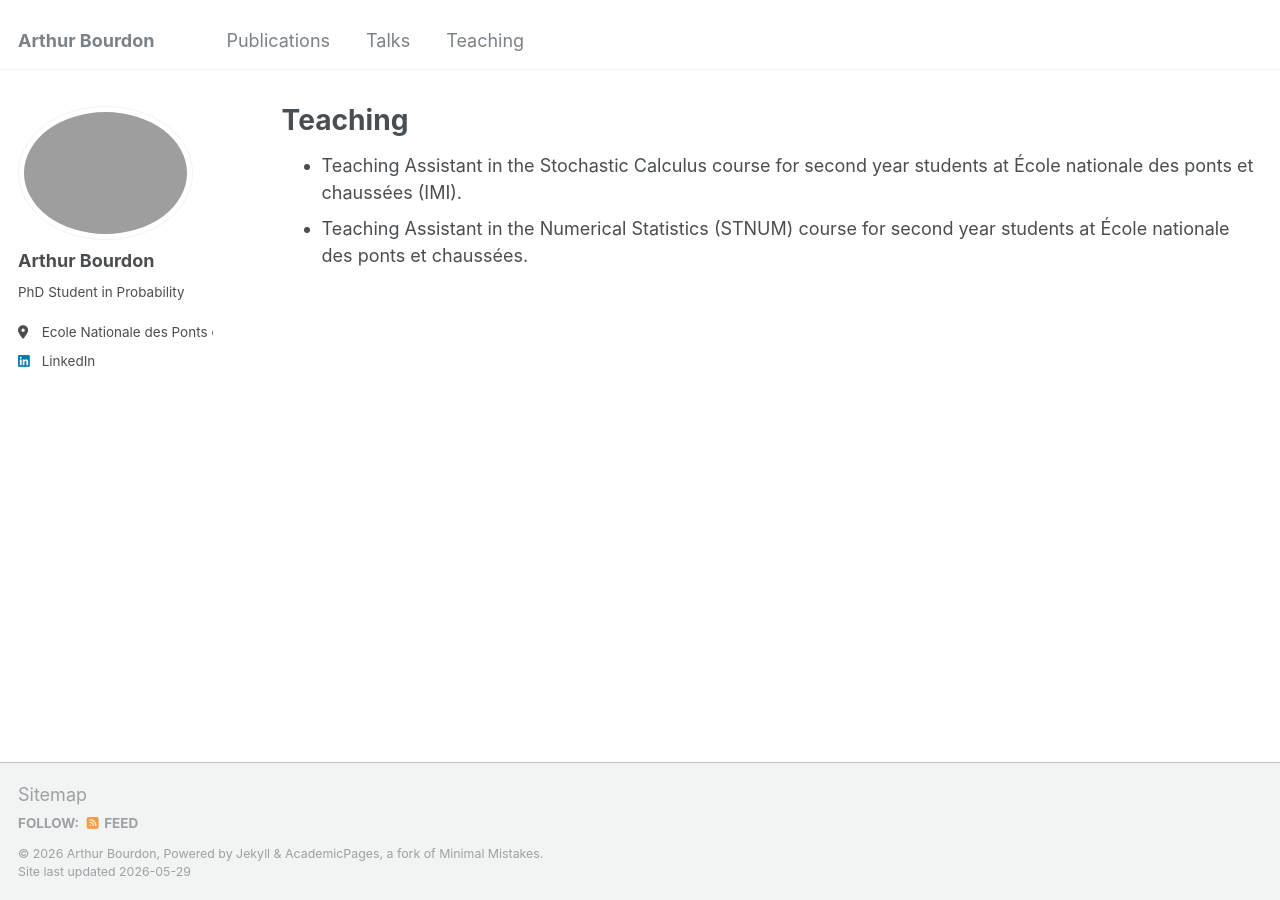
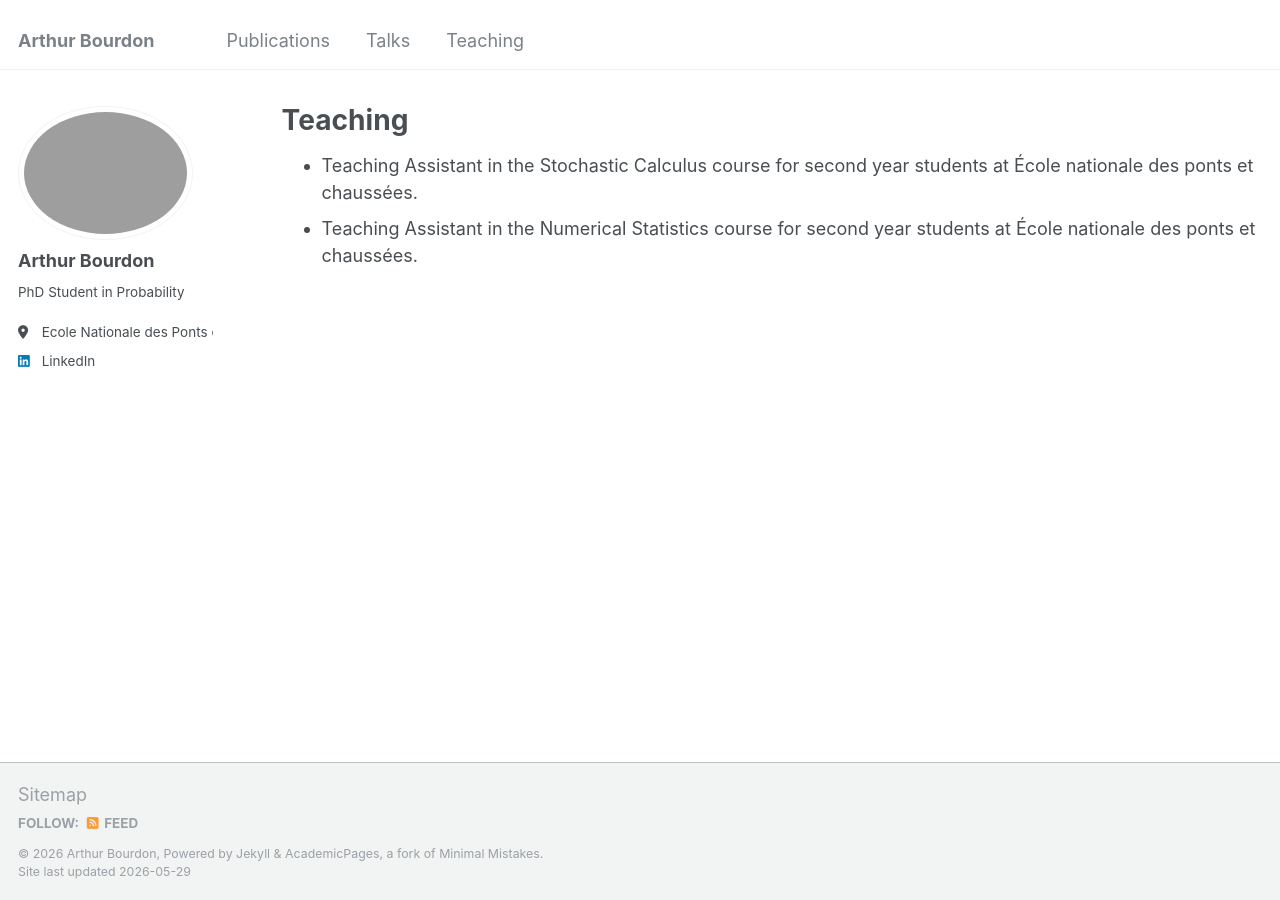
Before and after one commit to arthurbourdon/arthurbourdon.github.io, a Jekyll site: the page built from _pages/teaching.md, in a window 1280 px wide. Built offline with Jekyll 4.4.1, drawn with Linux system fonts in a browser that asks for light colours.

Commit message:
minor changes

```diff
--- a/_pages/teaching.md
+++ b/_pages/teaching.md
@@ -5,5 +5,5 @@ permalink: /teaching/
 author_profile: true
 ---
 
-- Teaching Assistant in the Stochastic Calculus course for second year students at École nationale des ponts et chaussées (IMI).
-- Teaching Assistant in the Numerical Statistics (STNUM) course for second year students at École nationale des ponts et chaussées.
+- Teaching Assistant in the Stochastic Calculus course for second year students at École nationale des ponts et chaussées.
+- Teaching Assistant in the Numerical Statistics course for second year students at École nationale des ponts et chaussées.
```
